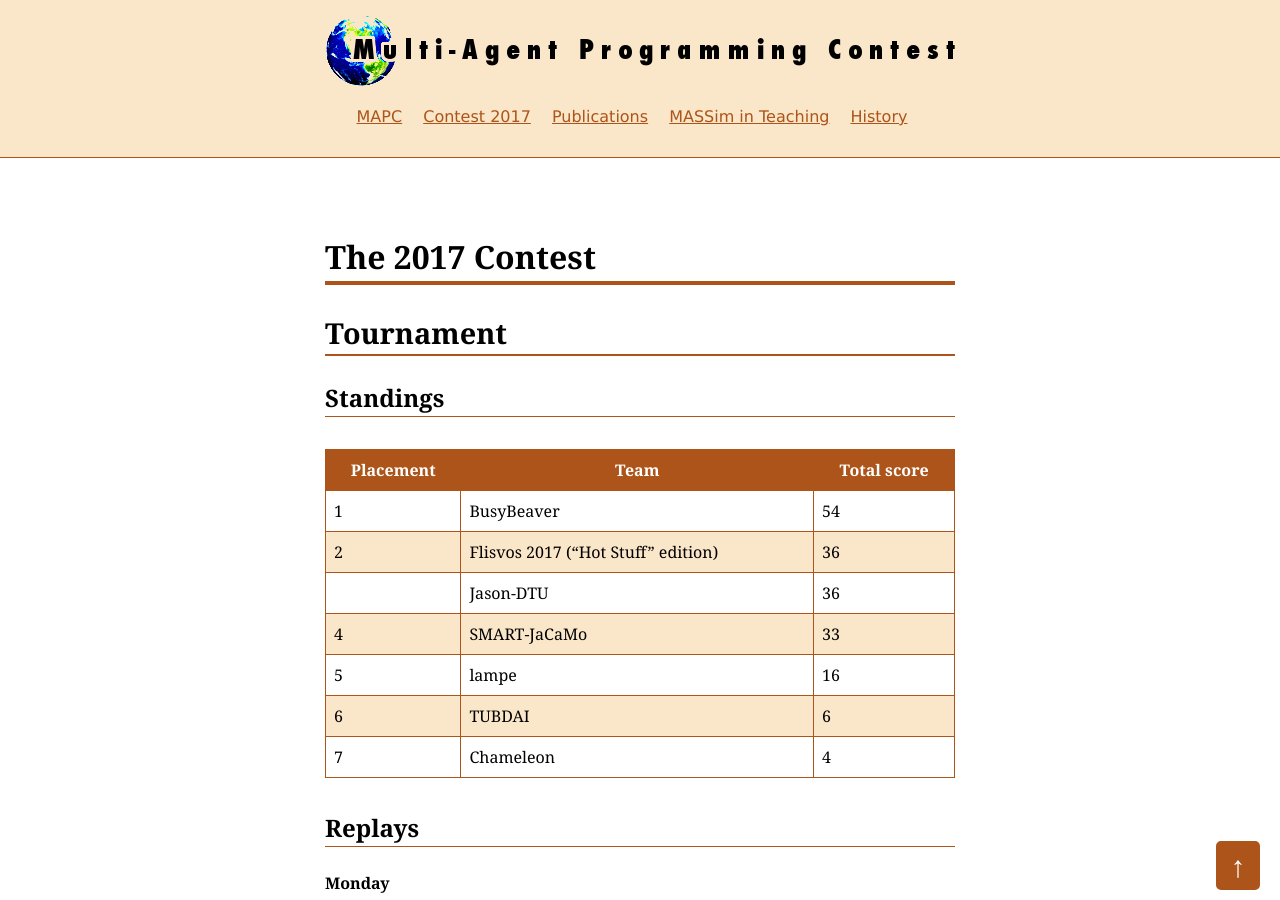
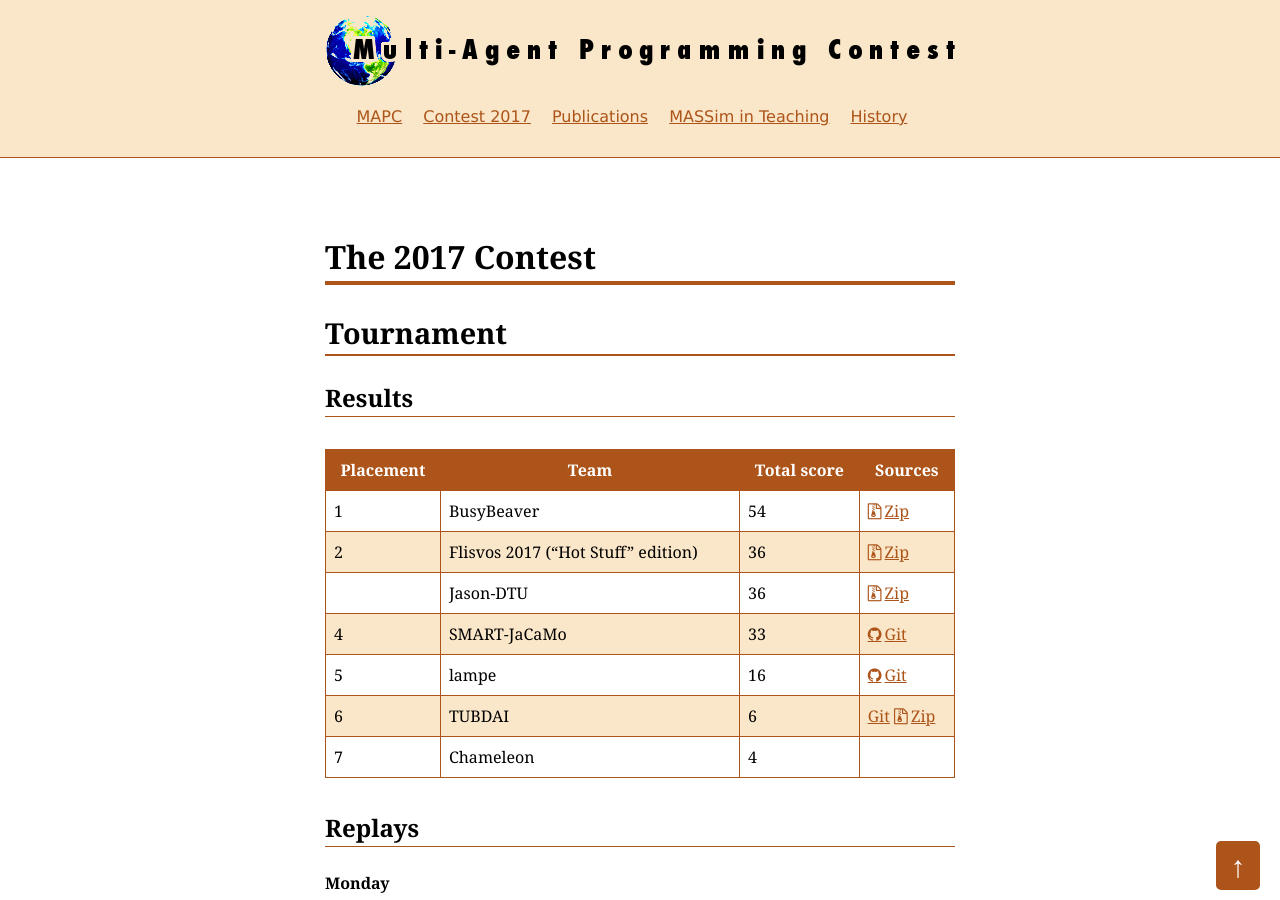
Before and after one commit to agentcontest/agentcontest.github.io, a Jekyll site: the page built from 2017/index.md, in a window 1280 px wide and 900 px high. Built offline with Jekyll 4.4.1, drawn with Linux system fonts in a browser that asks for light colours.

Commit message:
add sources (the ones we have)

```diff
--- a/2017/index.md
+++ b/2017/index.md
@@ -7,17 +7,17 @@ permalink: /2017/
 Tournament
 ----------
 
-### Standings
+### Results
 
-Placement | Team | Total score
---- | --- | ---
-1 | BusyBeaver | 54
-2 | Flisvos 2017 ("Hot Stuff" edition) | 36
-  | Jason-DTU | 36
-4 | SMART-JaCaMo | 33
-5 | lampe | 16
-6 | TUBDAI | 6
-7 | Chameleon | 4
+Placement | Team | Total score | Sources
+--- | --- | --- | ---
+1 | BusyBeaver | 54 | [Zip](sources/BusyBeaver.zip)
+2 | Flisvos 2017 ("Hot Stuff" edition) | 36 | [Zip](sources/Flisvos-2017.zip)
+  | Jason-DTU | 36 | [Zip](sources/Jason-DTU.zip)
+4 | SMART-JaCaMo | 33 | [Git](https://github.com/smart-pucrs/mapc2017-pucrs)
+5 | lampe | 16 | [Git](https://github.com/suyjuris/lampe)
+6 | TUBDAI | 6 | [Git](https://gitlab.tubit.tu-berlin.de/mac17/mac_workspace) [Zip](sources/TUBDAI.zip)
+7 | Chameleon | 4 |
 
 ### Replays
 
```
Also changed, not shown: 1 other file.
